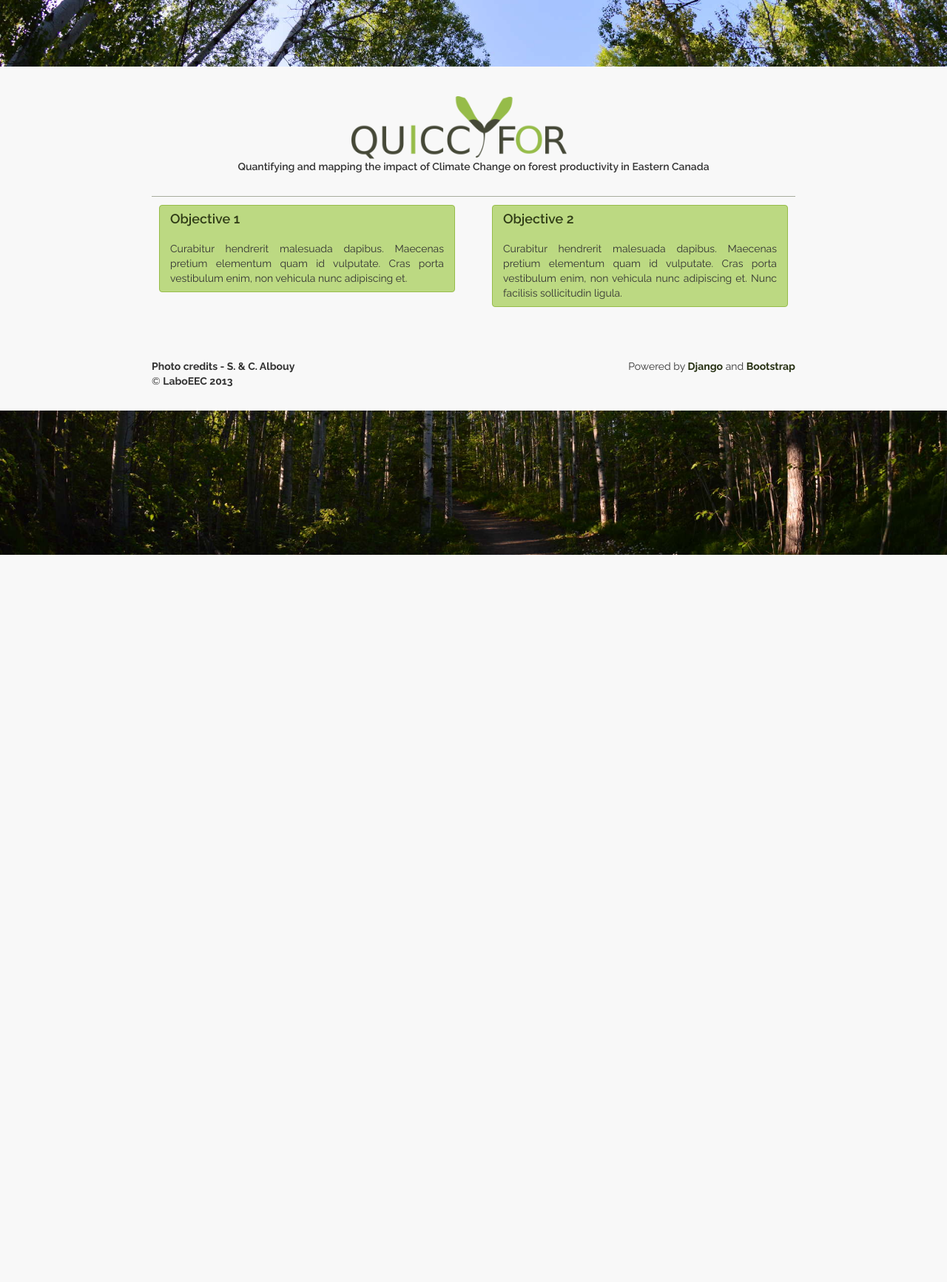
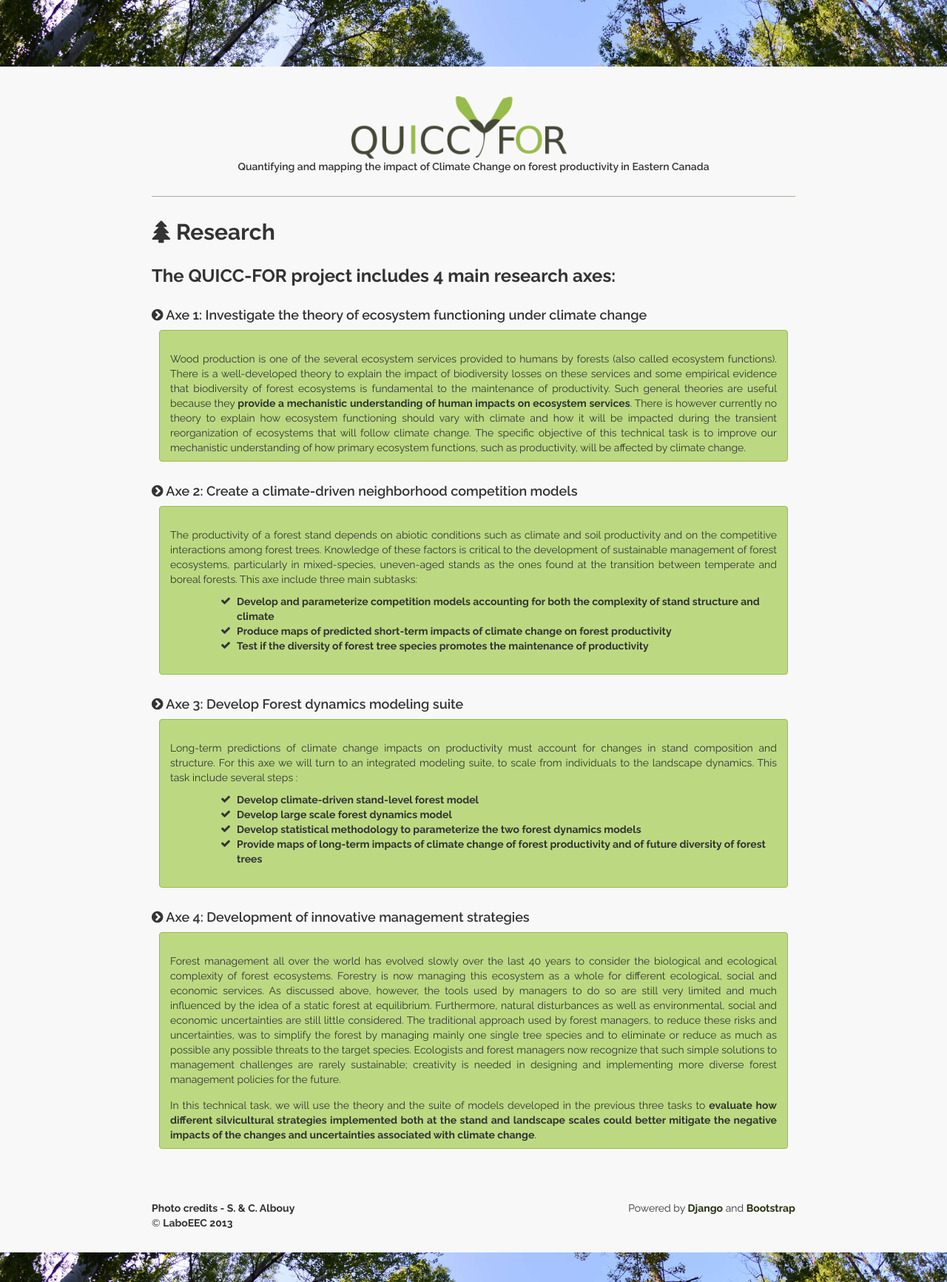
Before and after one commit to QUICC-FOR/QUICCWeb, a Django app: page /res/ in a window 1280 px wide. Shown: the part 50-1783 px from the top of the page at 74% size. Before the commit the page ends 800 px from the top, so only its background shows below. Run offline with Django 3.2, Linux system fonts and the light colour scheme; some libraries are stand-ins or nearby versions.

Commit message:
Update research page

```diff
--- a/QUICCWeb/template/research.html
+++ b/QUICCWeb/template/research.html
@@ -1,18 +1,102 @@
 {% extends "base.html" %}
 {% load staticfiles %}
 {% block content %}
+
 <div class="row">
-       <div class="col-md-6">
-    <div class="alert alert-success">
-     <h4><i class="icon-chevron-sign-down icon-large"></i>  Objective 1</h4>
-     <p align="justify">Curabitur hendrerit malesuada dapibus. Maecenas pretium elementum quam id vulputate. Cras porta vestibulum enim, non vehicula nunc adipiscing et.  </p>
-   </div>
- </div>
-     <div class="col-md-6">
-  <div class="alert alert-success">
-   <h4><i class="icon-chevron-sign-down icon-large"></i>  Objective 2</h4>
-   <p align="justify">Curabitur hendrerit malesuada dapibus. Maecenas pretium elementum quam id vulputate. Cras porta vestibulum enim, non vehicula nunc adipiscing et. Nunc facilisis sollicitudin ligula. </p>
- </div>
-</div>
+	<div class="col-md-12">
+		<h2><i class="fa fa-tree"></i> Research </h2>
+	</div>
+
+	<div class="col-md-12">
+		<h3>The QUICC-FOR project includes 4 main research axes:</h3>
+	</div>
+
+	<div class="col-md-12">
+		   <h4><i class="fa fa-chevron-circle-right"></i> Axe 1: Investigate the theory of ecosystem functioning under climate change</h4>
+		<div class="alert alert-success" style="margin-">
+		 <p align="justify">
+			Wood production is one of the several ecosystem services provided to humans by forests (also called ecosystem functions).
+			There is a well-developed theory to explain the impact of biodiversity losses on these services
+			and some empirical evidence that biodiversity of forest ecosystems is fundamental to the
+			maintenance of productivity. Such general theories are useful because they <strong>provide a mechanistic
+			understanding of human impacts on ecosystem
+			services</strong>. There is however currently no theory to explain how ecosystem functioning should vary with
+			climate and how it will be impacted during the transient reorganization of ecosystems that will follow
+			climate change. The specific objective of this technical task is to improve our mechanistic understanding
+			of how primary ecosystem functions, such as productivity, will be affected by climate change.
+		 </p>
+	   	</div>
+	 </div>
+
+	<div class="col-md-12">
+		<h4><i class="fa fa-chevron-circle-right"></i> Axe 2: Create a climate-driven neighborhood competition models </h4>
+		<div class="alert alert-success">
+		   <p align="justify">
+
+			The productivity of a forest stand depends on abiotic conditions such as climate and soil productivity and on the
+			competitive interactions among forest trees. Knowledge of these factors is critical to the development of
+			sustainable management of forest ecosystems, particularly in mixed-species, uneven-aged stands as the
+			ones found at the transition between temperate and boreal forests. This axe include three main subtasks:
+
+			<ul class="fa-ul"  style="padding-left:60px;padding-top:10px;">
+			  	<li><i class="fa-li fa fa-check"></i><strong>Develop and parameterize competition models accounting for both the complexity of stand structure and climate </strong></li>
+			  	<li><i class="fa-li fa fa-check"></i><strong>Produce maps of predicted short-term impacts of climate change on forest productivity </strong></li>
+			 	<li><i class="fa-li fa fa-check"></i><strong>Test if the diversity of forest tree species promotes the maintenance of productivity </strong></li>
+			</ul>
+
+		</p>
+		</div>
+	</div>
+
+	<div class="col-md-12">
+		<h4><i class="fa fa-chevron-circle-right"></i> Axe 3: Develop Forest dynamics modeling suite</h4>
+		<div class="alert alert-success">
+		 <p align="justify">
+			Long-term predictions of climate
+			change impacts on productivity must account for changes in stand composition and structure. For this
+			axe we will turn to an integrated modeling suite, to scale from individuals to the landscape dynamics.
+			This task include several steps :
+
+			<ul class="fa-ul"  style="padding-left:60px;padding-top:10px;">
+			  	<li><i class="fa-li fa fa-check"></i><strong>Develop climate-driven stand-level forest model</strong></li>
+			  	<li><i class="fa-li fa fa-check"></i><strong>Develop large scale forest dynamics model</strong></li>
+			 	<li><i class="fa-li fa fa-check"></i><strong>Develop statistical methodology to parameterize the two forest dynamics models</strong></li>
+				<li><i class="fa-li fa fa-check"></i><strong>Provide maps of long-term impacts of climate change of forest productivity and of future diversity of forest trees</strong></li>
+			</ul>
+		</p>
+
+	   </div>
+	 </div>
+
+	 <div class="col-md-12">
+		   <h4><i class="fa fa-chevron-circle-right"></i> Axe 4: Development of innovative management strategies</h4>
+		<div class="alert alert-success">
+		 <p align="justify">
+
+			Forest management all over the world has evolved slowly over the last 40 years
+			to consider the biological and ecological complexity of forest ecosystems. Forestry is now managing this ecosystem as a whole
+			for different ecological, social and economic services. As discussed above,
+			however, the tools used by managers to do so are still very limited and much
+			influenced by the idea of a static forest at equilibrium. Furthermore, natural
+			disturbances as well as environmental, social and economic uncertainties are
+			still little considered. The traditional approach used by forest managers, to
+			reduce these risks and uncertainties, was to simplify the forest by managing
+			mainly one single tree species and to eliminate or reduce as much as possible
+			any possible threats to the target species. Ecologists and forest managers now
+			recognize that such simple solutions to management challenges are rarely
+			sustainable; creativity is needed in designing and implementing more diverse
+			forest management policies for the future.
+		</p>
+
+		<p align="justify" style="margin-top:15px;">
+			In this technical task, we will use the theory and the suite of models developed in the previous three
+			tasks to <strong>evaluate how different silvicultural strategies implemented both at the stand and landscape
+			scales could better mitigate the negative impacts of the changes and uncertainties associated with
+			climate change</strong>.
+
+		</p>
+	   </div>
+	 </div>
+
 </div>
 {% endblock %}
```
